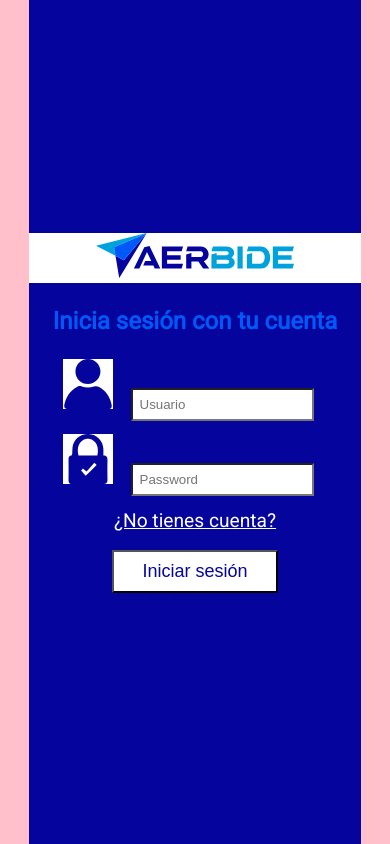
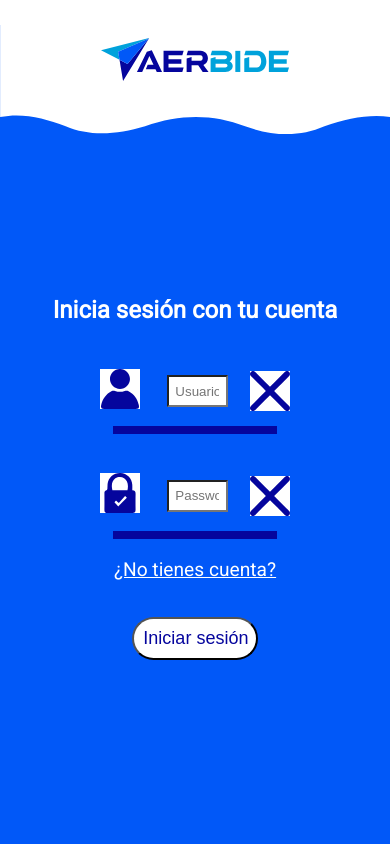
Before and after one commit to Victor2812/Reto-2, a PHP site: page / in a window 390 px wide. Run offline with PHP 8.4, Linux system fonts and the light colour scheme.

Commit message:
cambios ventana login

```diff
--- a/src/css/estilo.css
+++ b/src/css/estilo.css
@@ -44,62 +44,110 @@ body {
     text-align: center;
 }
 
+.login {
+    position: relative;
+    display: flex;
+    flex-direction: row;
+    justify-content: center;
+    align-items: center;
+    margin: 1em;
+}
+
+.login .in {
+    width: 40%;
+}
+
+.login .in::after {
+    content: '';
+    background-color: var(--azul-oscuro);
+    position: absolute;
+    height: .5rem;
+    width: 60%;
+    left: 20%;
+    bottom: 0;
+}
+
 .registrarse {
     display: flex;
     justify-content:center;
 }
 
+.registrarse > a{
+    color: var(--azul-oscuro)
+}
+
+.registrarse > a:hover {
+    color: var(--azul-marino);
+}
+
 .icon {
-    height: 50px;
+    height: 40px;
     background-color: white;
-    height: calc();
 }
 
 input[type="submit"] {
     background-color: var(--azul-oscuro);
     color: white;
     font-size: large;
+    border-radius: 50px;
+    -moz-border-radius: 50px;
+    -webkit-border-radius: 50px;
 }
 
-.formulario_login, input {
-    padding: .5em;
-    width: 50%;
-    appearance: none;
-    margin: 1em;
+input[type="submit"]:hover {
+    background-color: var(--azul-marino);
 }
 
-a {
-    color: var(--azul-oscuro);
+.form_login  input {
+    padding: .5em;
+    width: 40%;
+    appearance: none;
+    margin: 2em;
 }
 
 /*Mobile login screen*/
 @media screen and (max-width: 768px) {
     body {
         background-color: pink;
-        color: white;
     }
 
     .contenedor_login {
         background-image: none;
-        width: 85%;
+        width: 100%;
         height: 100vh;
         justify-content: center;
-        background-color: var(--azul-oscuro);
+        background-color: var(--azul-marino);
+        display: grid;
+        grid-template-columns: 1fr;
+        grid-template-rows: 40%, 60%;
+        grid-template-areas:
+        "logo"
+        "form";
     }
 
-    #contenedor > div {
+    .txt,
+    .registrarse > a{
+        color: white;
+    }
+
+    .registrarse > a:hover {
+        color: var(--azul-oscuro);
+    }
+
+    .contenedor_login > div {
         padding: 2em;
     }
 
     .logo {
         background-image: url("../images/shape-movil-login.svg");
-        background-size: contain;
-        background-color: white;
-        overflow: hidden;
+        background-position: center center;
+        background-repeat: no-repeat;
+        background-size: cover;
+        grid-area: logo;
     }
 
-    a {
-        color: white;
+    .form_login {
+        grid-area: form;
     }
 
     input[type="submit"] {
@@ -107,4 +155,9 @@ a {
         color: var(--azul-oscuro);
         padding: .5em;
     }
+
+    input[type="submit"]:hover {
+        background-color: var(--azul-oscuro);
+        color: white;
+    }
 }
--- a/src/views/login.view.php
+++ b/src/views/login.view.php
@@ -20,13 +20,19 @@
                 <div class="txt">
                     <p>Inicia sesión con tu cuenta</p>
                 </div>
-                <div class="log">
+                <div class="login">
                     <label for=""><img src="../images/user-blue.svg" alt="svg_user" class="icon"></label>
-                    <input type="text" placeholder="Usuario">
+                    <div class="in">
+                        <input type="text" placeholder="Usuario" id="log_user">
+                    </div>
+                    <img src="../images/uncheck-blue.svg" alt="uncheck" class="icon" id="log_user_ck">
                 </div>
-                <div class="log">
+                <div class="login">
                     <label for=""><img src="../images/password-blue.svg" alt="svg_pass" class="icon"></label>
-                    <input type="text" placeholder="Password">
+                    <div class="in">
+                        <input type="text" placeholder="Password" id="log_pass">
+                    </div>
+                    <img src="../images/uncheck-blue.svg" alt="uncheck" class="icon" id="log_pass_ck">
                 </div>
                 <div class="registrarse">
                     <a href="">¿No tienes cuenta?</a>
@@ -37,6 +43,24 @@
             </form>
         </div>
     </div>
+    <script>
+        //document.getElementById("enviar").addEventListener('click', validar);
+
+        let nom = document.getElementById("log_user");
+        let pass = document.getElementById("log_pass");
+        let num_ck = document.getElementById("log_user_ck");
+        let pass_ck = document.getElementById("log_pass_ck");
+
+        //validations
+        let regExNom = new RegExp("^[A-Z]{1}[a-z]+$");
+        let regExPass = new RegExp("[A-Za-z0-9]+$");
+
+        //fuction activates when lost focus on the inputs of the form
+        nom.addEventListener('onBlur', validar);
+
+
+
+    </script>
 </body>
 </html>
 
```
Also changed, not shown: src/images/check-blue.svg (added), src/images/uncheck-blue.svg (added).
